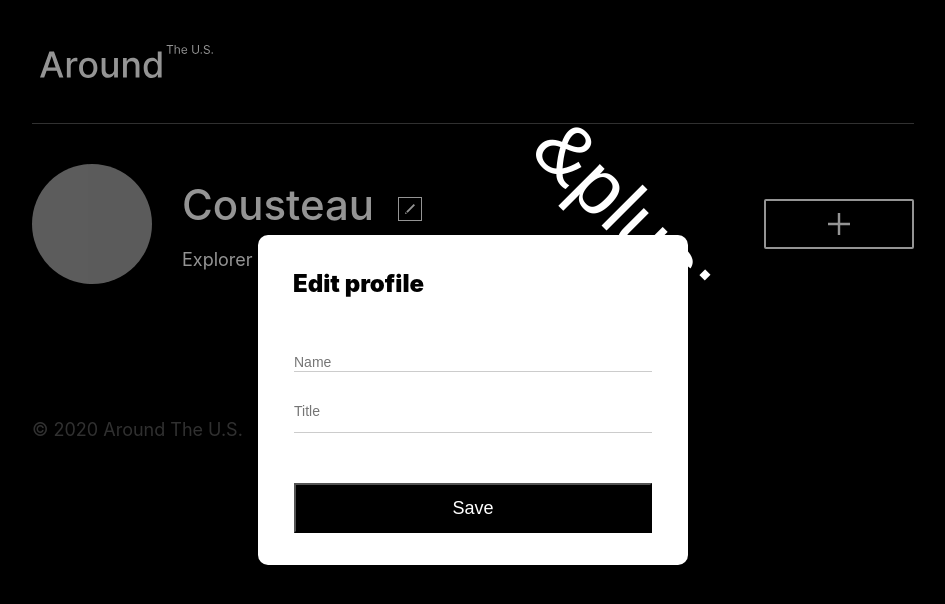
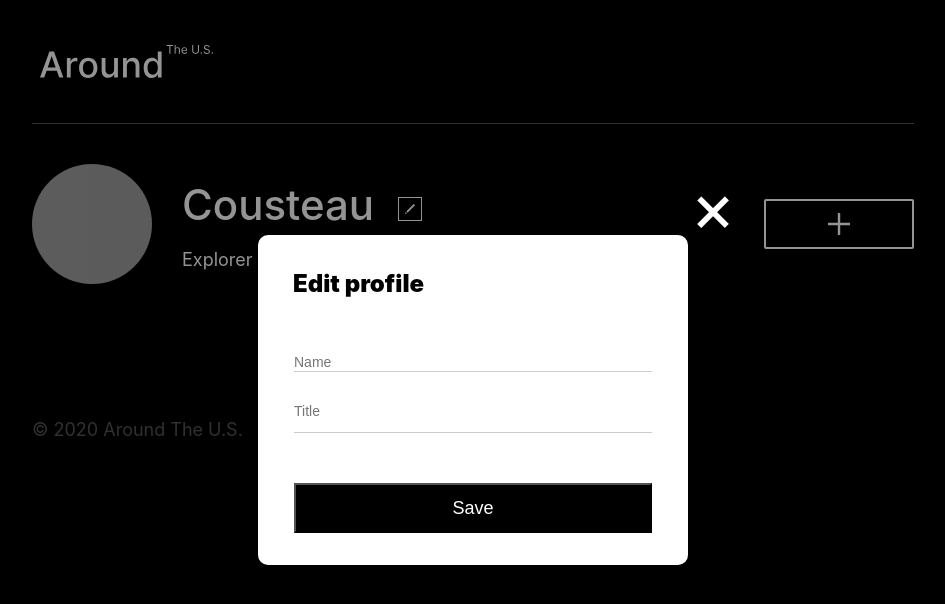
Before and after one commit to exmelendez/around-react, a React (Create React App) app: page / in a window 1280 px wide. Both pictures are taken after a click on the button 577 px from the left and 209 px from the top of the page. Shown: the top 604 px of the page, without its empty margins (167-1112 px from the left). Built offline with nearby package versions, Linux system fonts and the light colour scheme; no server answers; grey boxes are pictures that could not be loaded.

Commit message:
bug: changed x/+ symbol to unicode in PopupWithForm component to display as a symbol

```diff
--- a/src/components/PopupWithForm.js
+++ b/src/components/PopupWithForm.js
@@ -1,9 +1,11 @@
 function PopupWithForm(props) {
+  const xSymbol = '\u002B';
+
   return (
 
     <div className={`modal modal_type_${props.name} ${props.isOpen ? 'modal_is-open' : ''}`} onClick={props.onClose}>
       <div className="modal__container">
-        <button className={`modal__close-btn`} aria-label="Close popup" onClick={props.onClose}>&plus;</button>
+        <button className={`modal__close-btn`} aria-label="Close popup" onClick={props.onClose}>{xSymbol}</button>
         <h2 className="modal__title">{props.title}</h2>
 
         <form className={`form form_type_${props.name}`}>
```
